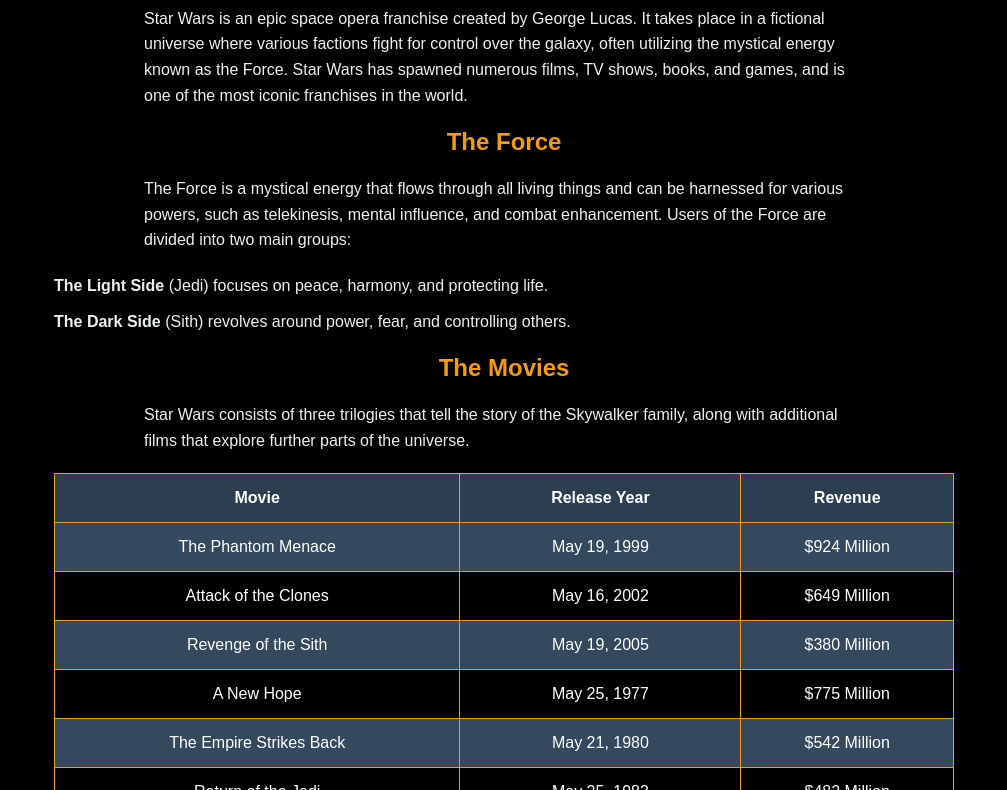
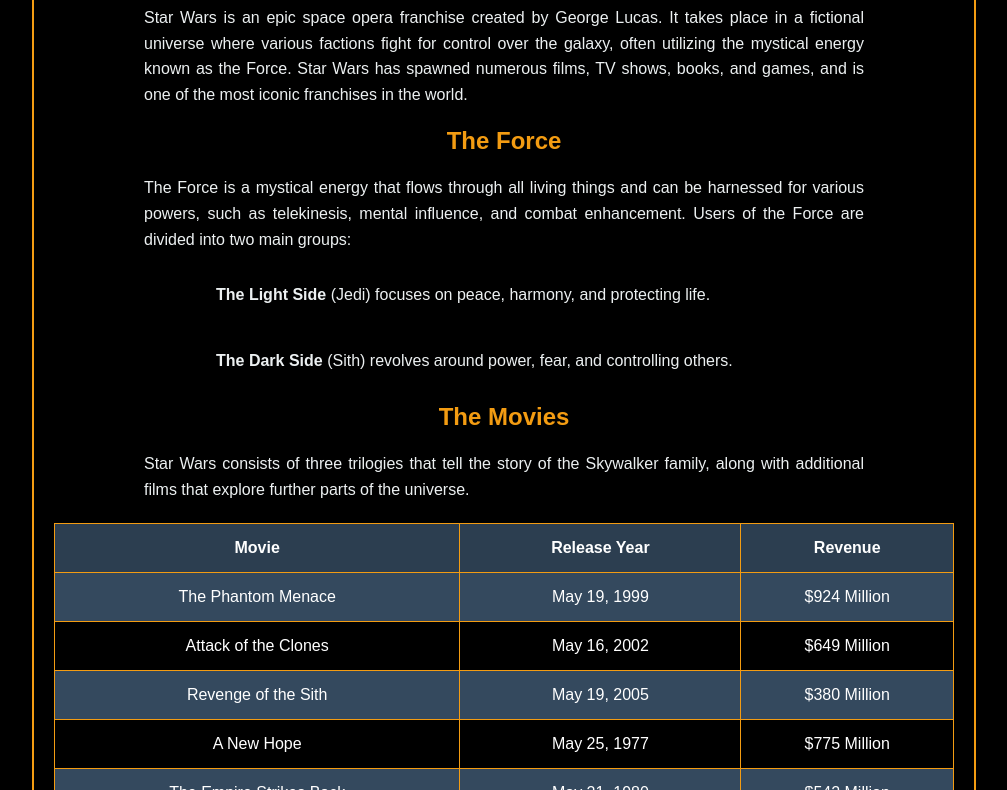
Before and after one commit to benz0301/Test_website, a plain HTML site: page General.html in a window 1280 px wide. Shown: the part 94-884 px from the top of the page, without its empty margins (136-1143 px from the left). Drawn offline with Linux system fonts and the light colour scheme.

Commit message:
added general html to css and set index language to EN

```diff
--- a/General.html
+++ b/General.html
@@ -4,30 +4,18 @@
     <meta charset="UTF-8">
     <meta name="viewport" content="width=device-width, initial-scale=1.0">
     <title>Star Wars - General Information</title>
+    <link href="algemeen.css" type="text/css" rel="stylesheet" />
     <style>
         body {
             background-color: black;
             font-family: Arial, sans-serif;
             color: white;
-            margin: 0;
-            padding: 0;
-        }
-        h1, h2 {
-            text-align: center;
-            color: #f39c12; /* Golden accents */
         }
         p, li {
             color: #ecf0f1; /* Lighter gray for readability */
             margin: 20px auto;
             width: 80%;
             line-height: 1.6;
-        }
-        ul {
-            list-style-type: none;
-            padding: 0;
-        }
-        li {
-            margin: 10px 0;
         }
         .container {
             max-width: 900px;
```
Also changed, not shown: index.html (+1 -1 lines).
